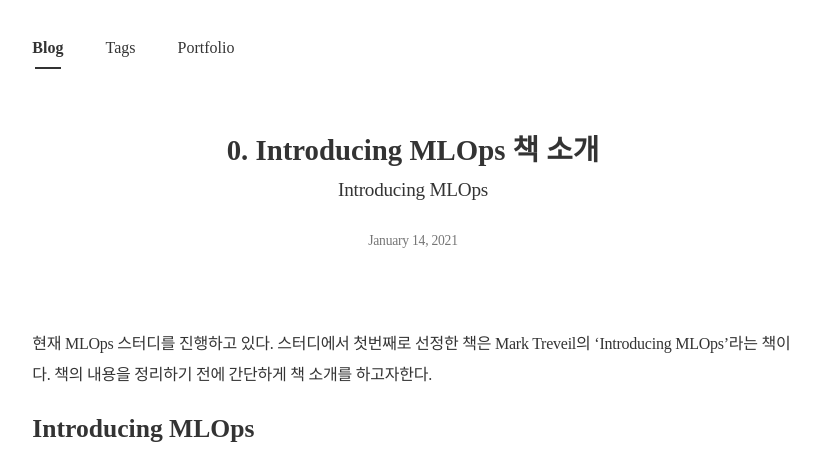
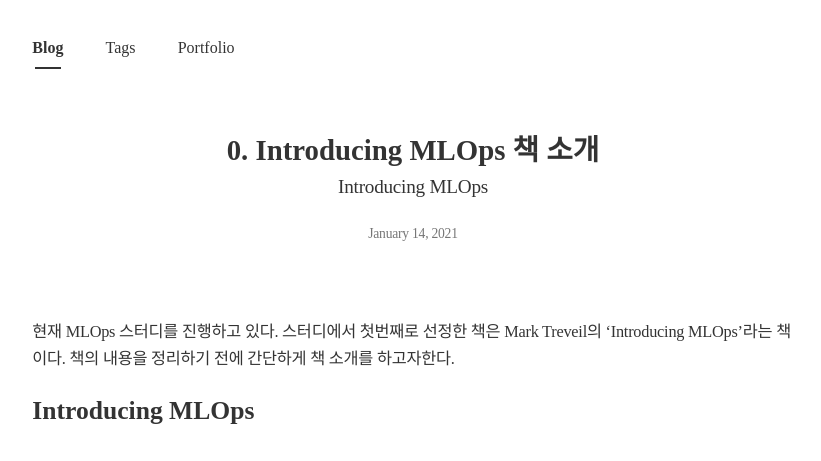
Before and after one commit to PEBpung/PEBpung.github.io, a Jekyll site: the page built from _posts/2021-01-14-MLOps0.md, in a window 1280 px wide. Shown: the top 461 px of the page, without its empty margins (227-1048 px from the left). Built offline with Jekyll 4.4.1, drawn with Linux system fonts in a browser that asks for light colours; nearby versions of some CDN libraries; some web fonts are replaced; comment, search, counter and statistics services are not loaded; grey boxes are pictures that could not be loaded.

Commit message:
chore: font size, weight, height 변경

```diff
--- a/_sass/base/_global.scss
+++ b/_sass/base/_global.scss
@@ -83,8 +83,6 @@
 	font-size : 1.05rem;
 }
 p{
-	font-size: 100%;
-    line-height: 1.9;
     margin-bottom: 10px;
     letter-spacing: 0.1px;
     padding-bottom: 5px;
@@ -118,14 +116,10 @@
 		letter-spacing: 0.2px;
 	}
 }
-ol, ul {
-	li {
-		font-size: 15px;
-		line-height: 1.9em;
-	}
-}
-em {
-	font-size: 15px;
+em, ol, ul, li, p {
+	font-size: 1.02rem;
+	line-height: 1.6em;
+	font-weight: 500;
 }
 
 a:link, a:visited, a:active, a:hover {
```
